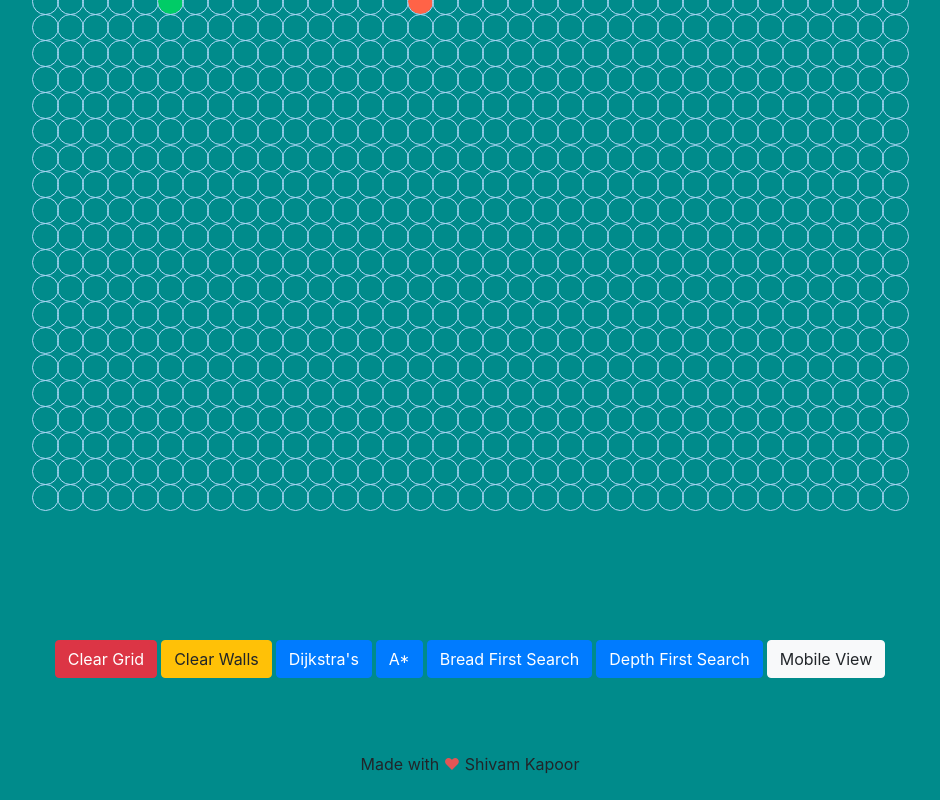
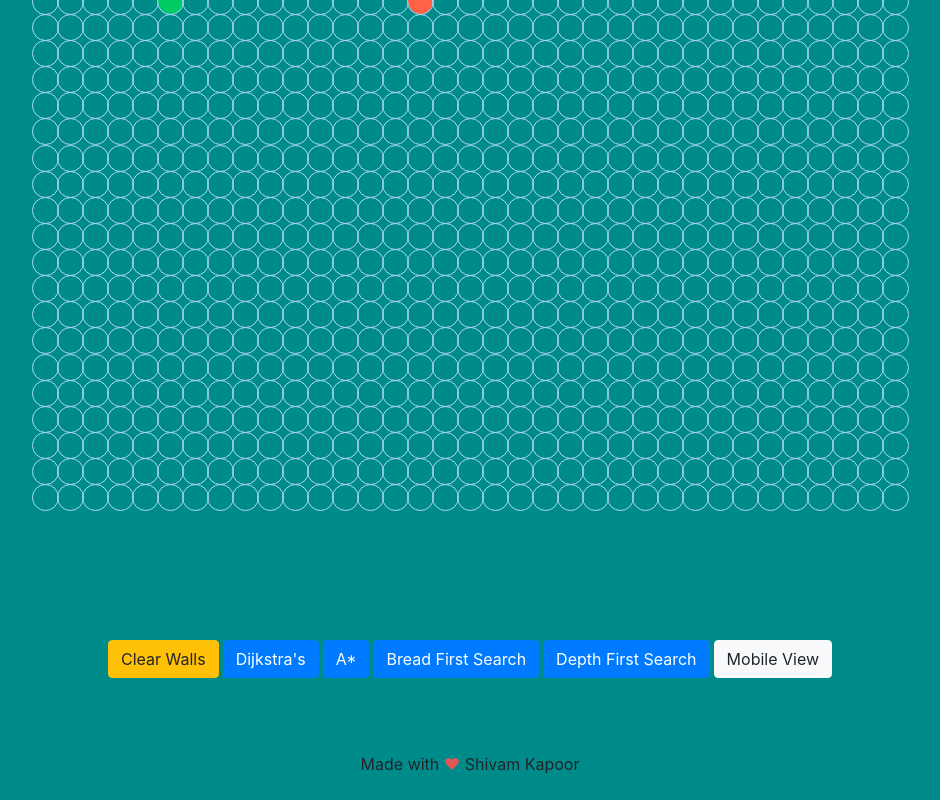
Before and after one commit to sanat75/pathfinderdsa, a React (Create React App) app: page / in a window 1280 px wide. Shown: the part 327-1127 px from the top of the page, without its empty margins (170-1110 px from the left). Built offline with nearby package versions, Linux system fonts and the light colour scheme.

Commit message:
clear-grid-drop

```diff
--- a/src/PathfindingVisualizer/PathfindingVisualizer.jsx
+++ b/src/PathfindingVisualizer/PathfindingVisualizer.jsx
@@ -460,12 +460,6 @@ export default class PathfindingVisualizer extends Component {
         </table>
         <button
           type="button"
-          className="btn btn-danger"
-          onClick={() => this.clearGrid()}>
-          Clear Grid
-        </button>
-        <button
-          type="button"
           className="btn btn-warning"
           onClick={() => this.clearWalls()}>
           Clear Walls
```
